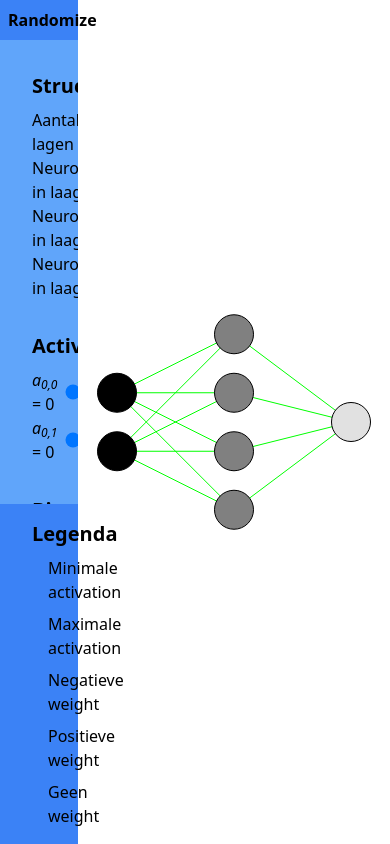
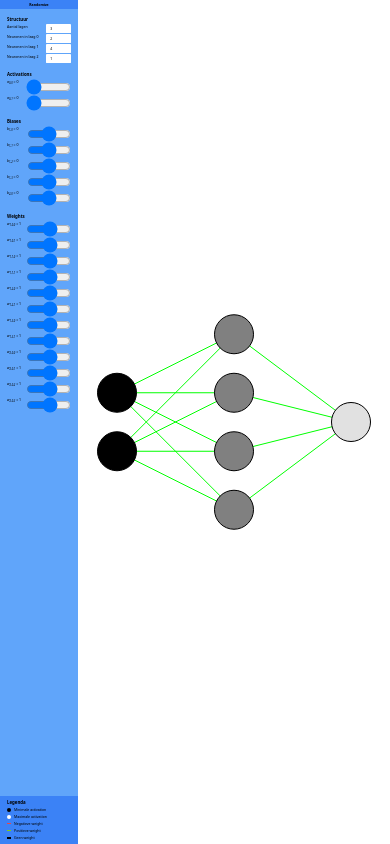
Before and after one commit to Egel-Developers/ann-visualizer, a SvelteKit app: page / in a window 390 px wide. Built offline with nearby package versions, Linux system fonts and the light colour scheme.

Commit message:
Made the site more responsive.

```diff
--- a/src/app.css
+++ b/src/app.css
@@ -1,6 +1,10 @@
 @tailwind base;
 @tailwind components;
 @tailwind utilities;
+
+:root {
+	font-size: 0.9vw;
+}
 
 /* width */
 ::-webkit-scrollbar {
--- a/src/lib/models/Visualizer.ts
+++ b/src/lib/models/Visualizer.ts
@@ -46,6 +46,8 @@ export default class Visualizer {
 
 	// Draw the neural network
 	draw() {
+		console.log('Drawing!');
+
 		// Clear the canvas
 		this.#ctx.clearRect(0, 0, this.#canvas.width, this.#canvas.height);
 
--- a/src/routes/+page.svelte
+++ b/src/routes/+page.svelte
@@ -8,17 +8,20 @@
 
 	import { onMount } from 'svelte';
 
+	// Update the neural network state, whenever any of the input values change
 	$: $inputValues, update();
 
 	let canvasEl: HTMLCanvasElement;
 	let VIS: Visualizer;
 
+	// Instantiate the default neural network
 	let ANN = new NeuralNetwork([2, 4, 1], SquashingFunction.Sigmoid);
 	ANN.feedForward();
 
 	// Initialize all the input values, based on the default neural network state
 	fromNeuralNetwork(ANN.getNeuralNetwork());
 
+	// Get the initial layerCount and layerSizes, to use in the input fields as default values
 	let layerCount = ANN.getNeuralNetwork().length;
 	let layerSizes = ANN.getNeuralNetwork().map((layer) => layer.length);
 
@@ -53,6 +56,7 @@
 		VIS.draw();
 	}
 
+	// Randomize the neural network
 	function randomize() {
 		// Randomize the neural network structure
 		layerSizes = [];
@@ -98,18 +102,25 @@
 		update();
 	}
 
-	// Draw the neural network onMount
 	onMount(() => {
-		canvasEl.width = window.innerWidth * 0.8;
-		canvasEl.height = window.innerHeight;
+		draw();
+		window.addEventListener('resize', draw);
+	});
 
+	// (Re)draws the neural network
+	function draw() {
 		try {
+			if (!canvasEl) return;
+
+			canvasEl.width = window.innerWidth * 0.8;
+			canvasEl.height = window.innerHeight;
+
 			VIS = new Visualizer(canvasEl, ANN.getNeuralNetwork());
 			VIS.draw();
 		} catch (e) {
-			console.error(e);
+			console.log(e);
 		}
-	});
+	}
 </script>
 
 <div class="flex">
```
